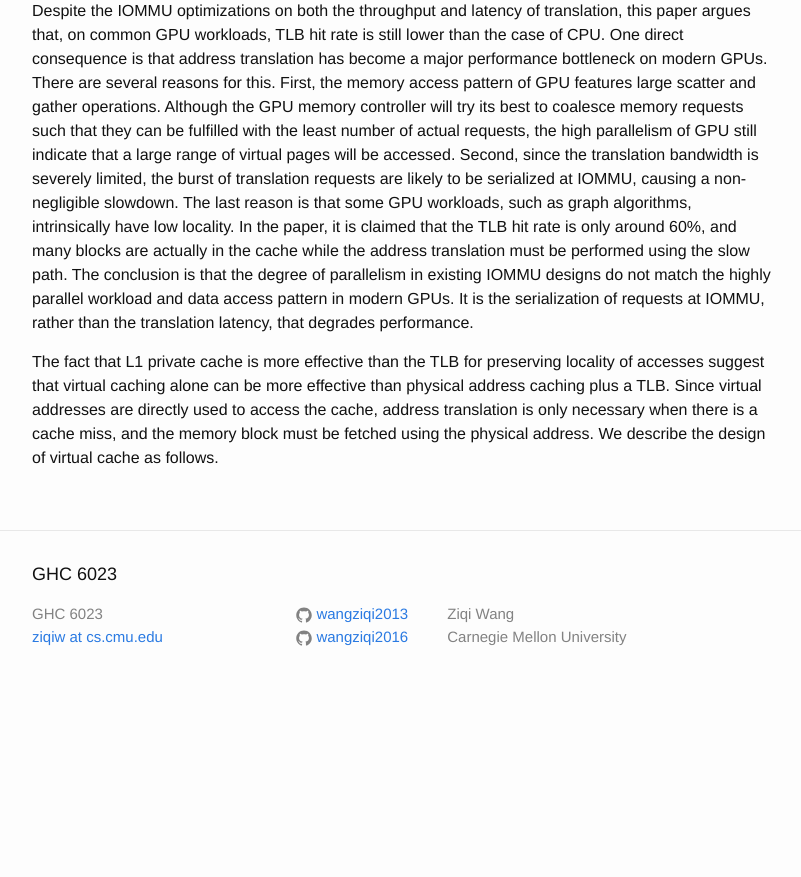
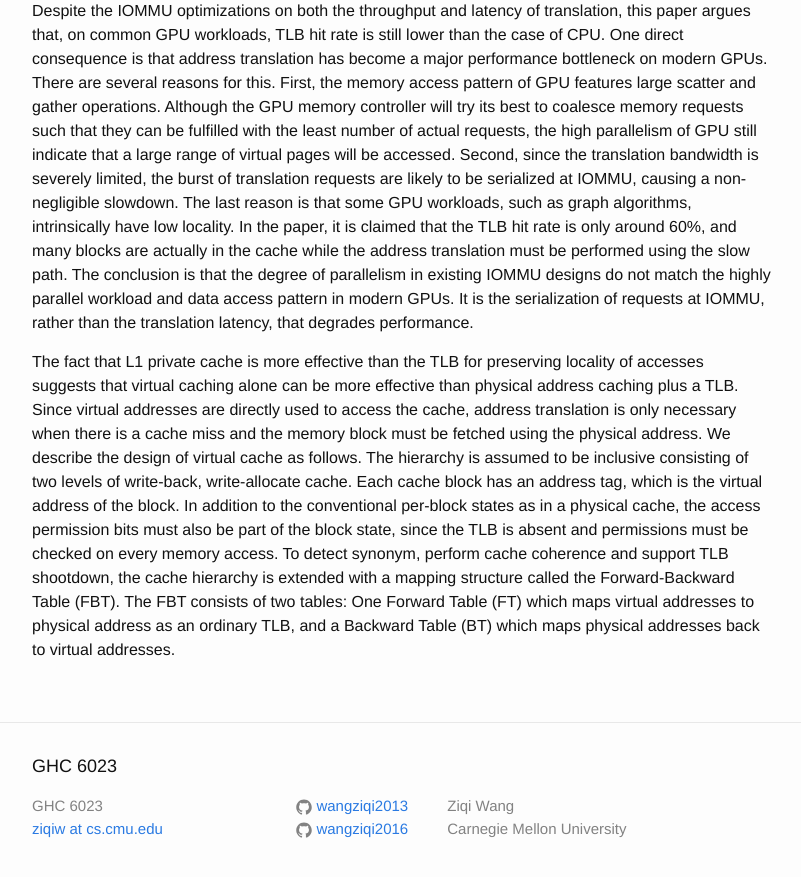
Before and after one commit to wangziqi2013/wangziqi2013.github.io, a Jekyll site: the page built from _posts/2018-12-30-filtering-translation-bandwidth-with-virtual-caching.markdown, in a window 1280 px wide and 900 px high, scrolled down 907 px. Shown: the top 877 px of the window, without its empty margins (238-1039 px from the left). Built offline with Jekyll 4.4.1, drawn with Linux system fonts in a browser that asks for light colours; before the commit the page ends 1615 px from its top, so only the background shows below that.

Commit message:
Adding FBT

```diff
--- a/_posts/2018-12-30-filtering-translation-bandwidth-with-virtual-caching.markdown
+++ b/_posts/2018-12-30-filtering-translation-bandwidth-with-virtual-caching.markdown
@@ -41,7 +41,14 @@ performed using the slow path. The conclusion is that the degree of parallelism
 match the highly parallel workload and data access pattern in modern GPUs. It is the serialization of requests at IOMMU,
 rather than the translation latency, that degrades performance.
 
-The fact that L1 private cache is more effective than the TLB for preserving locality of accesses suggest that virtual
+The fact that L1 private cache is more effective than the TLB for preserving locality of accesses suggests that virtual
 caching alone can be more effective than physical address caching plus a TLB. Since virtual addresses are directly
-used to access the cache, address translation is only necessary when there is a cache miss, and the memory block must
-be fetched using the physical address. We describe the design of virtual cache as follows.
+used to access the cache, address translation is only necessary when there is a cache miss and the memory block must
+be fetched using the physical address. We describe the design of virtual cache as follows. The hierarchy is assumed to
+be inclusive consisting of two levels of write-back, write-allocate cache. Each cache block has an address tag, which is the
+virtual address of the block. In addition to the conventional per-block states as in a physical cache, the access
+permission bits must also be part of the block state, since the TLB is absent and permissions must be checked on every
+memory access. To detect synonym, perform cache coherence and support TLB shootdown, the cache hierarchy is extended
+with a mapping structure called the Forward-Backward Table (FBT). The FBT consists of two tables: One Forward Table (FT)
+which maps virtual addresses to physical address as an ordinary TLB, and a Backward Table (BT) which maps physical
+addresses back to virtual addresses.
```
